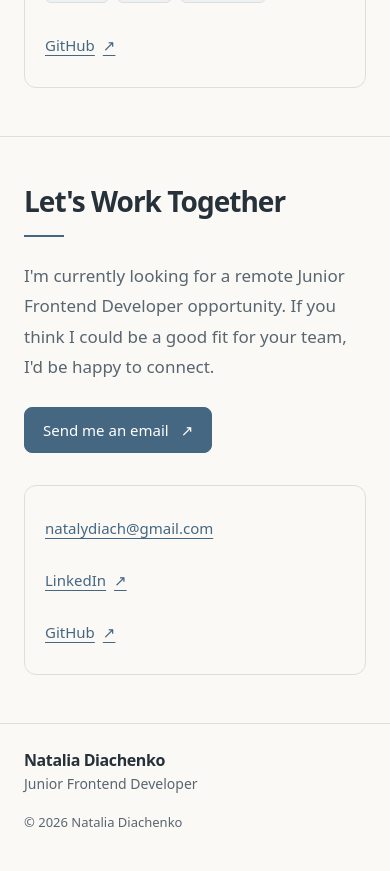
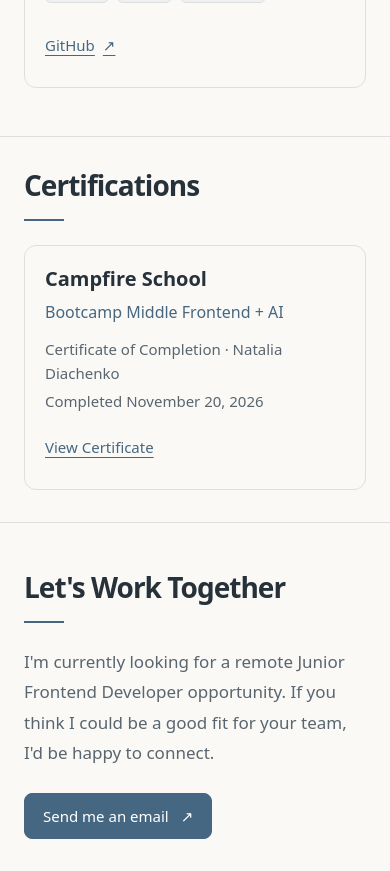
Before and after one commit to KonnyDaugh/portfolio_natalia_diachenko, a React (Vite) app: page / in a window 390 px wide. Shown: the part 4420-5291 px from the top of the page. Built offline with nearby package versions, Linux system fonts and the light colour scheme.

Commit message:
feat add campfire certificate

```diff
--- a/package.json
+++ b/package.json
@@ -7,7 +7,7 @@
     "dev": "parcel src/index.html --dist-dir build",
     "clean": "rm -rf build",
     "build": "parcel build src/index.html --dist-dir build --public-url ./",
-    "postbuild": "node scripts/copy-social-preview.mjs",
+    "postbuild": "node scripts/copy-social-preview.mjs && node scripts/copy-certificates.mjs",
     "typecheck": "tsc --noEmit"
   },
   "keywords": [],
--- a/src/App.tsx
+++ b/src/App.tsx
@@ -4,6 +4,7 @@ import { Hero } from './sections/Hero/Hero';
 import { About } from './sections/About/About';
 import { Skills } from './sections/Skills/Skills';
 import { Projects } from './sections/Projects/Projects';
+import { Certifications } from './sections/Certifications/Certifications';
 import { Contact } from './sections/Contact/Contact';
 import { Footer } from './components/Footer/Footer';
 
@@ -17,6 +18,7 @@ export function App() {
         <About />
         <Skills />
         <Projects />
+        <Certifications />
         <Contact />
       </main>
       <Footer />
--- /dev/null
+++ b/src/sections/Certifications/Certifications.module.scss
@@ -0,0 +1,71 @@
+.certifications {
+  display: grid;
+  grid-template-columns: minmax(0, 1fr) minmax(0, 2fr);
+  gap: clamp(1.5rem, 4vw, 3rem);
+  max-width: var(--content-width);
+  margin-inline: auto;
+  padding: clamp(2rem, 4vw, 3rem) 1.5rem;
+  border-top: 1px solid var(--color-border);
+}
+
+.heading {
+  margin: 0;
+  font-size: clamp(1.75rem, 3vw, 2.5rem);
+  font-weight: 650;
+  line-height: 1.2;
+  letter-spacing: -0.035em;
+
+  &::after {
+    content: '';
+    display: block;
+    width: 2.5rem;
+    height: 2px;
+    margin-top: 1rem;
+    background: var(--color-accent);
+  }
+}
+
+.certificate {
+  min-width: 0;
+  padding: clamp(1.25rem, 3vw, 2rem);
+  border: 1px solid var(--color-border);
+  border-radius: 0.75rem;
+
+  h3 {
+    margin: 0;
+    font-size: 1.25rem;
+    font-weight: 650;
+    line-height: 1.3;
+  }
+}
+
+.course {
+  margin: 0.5rem 0 0.75rem;
+  color: var(--color-accent);
+  font-size: 1rem;
+}
+
+.details {
+  margin: 0.25rem 0;
+  color: var(--color-muted);
+  font-size: 0.9375rem;
+}
+
+.link {
+  display: inline-flex;
+  align-items: center;
+  min-height: 2.75rem;
+  margin-top: 0.5rem;
+  color: var(--color-accent);
+  font-size: 0.9375rem;
+  font-weight: 500;
+  text-underline-offset: 0.25rem;
+
+  &:hover { text-decoration-thickness: 2px; }
+}
+
+@media (max-width: 48rem) {
+  .certifications {
+    grid-template-columns: 1fr;
+  }
+}
--- /dev/null
+++ b/src/sections/Certifications/Certifications.tsx
@@ -0,0 +1,26 @@
+import * as styles from './Certifications.module.scss';
+
+export function Certifications() {
+  return (
+    <section className={styles.certifications} id="certifications" aria-labelledby="certifications-heading">
+      <h2 className={styles.heading} id="certifications-heading">Certifications</h2>
+      <article className={styles.certificate} aria-labelledby="campfire-certificate-heading">
+        <h3 id="campfire-certificate-heading">Campfire School</h3>
+        <p className={styles.course}>Bootcamp Middle Frontend + AI</p>
+        <p className={styles.details}>Certificate of Completion · Natalia Diachenko</p>
+        <p className={styles.details}>
+          Completed <time dateTime="2026-11-20">November 20, 2026</time>
+        </p>
+        <a
+          className={styles.link}
+          href="/certificates/campfire-frontend-certificate.pdf"
+          target="_blank"
+          rel="noopener noreferrer"
+          aria-label="View Certificate from Campfire School (PDF, opens in a new tab)"
+        >
+          View Certificate
+        </a>
+      </article>
+    </section>
+  );
+}
```
Also changed, not shown: scripts/copy-certificates.mjs (added, +7 -0 lines), 2 other files (tests, documents, lock files or other folders).
